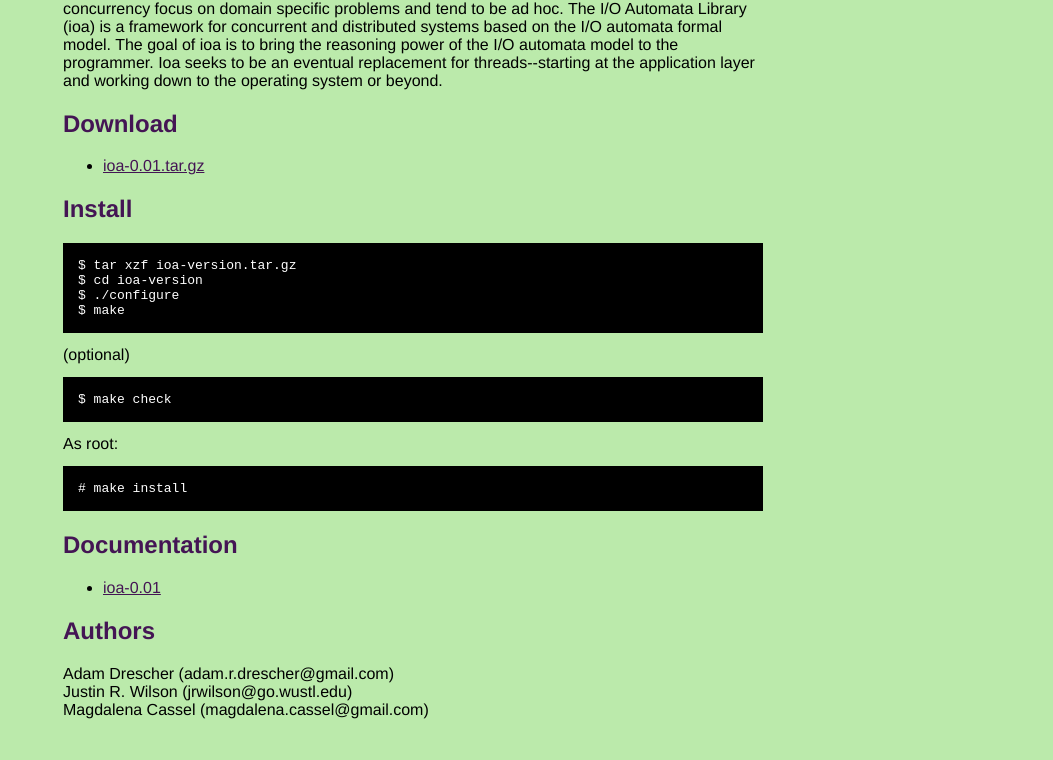
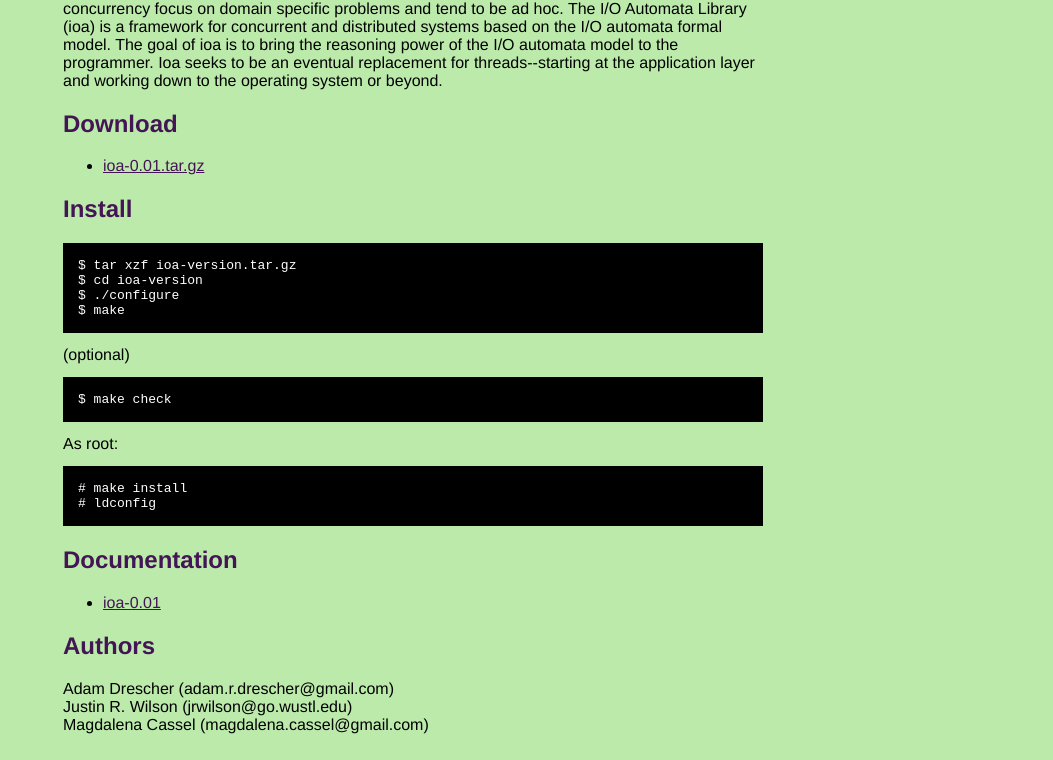
Before and after one commit to jrwilson/ioa, a plain HTML site: page index.html in a window 1280 px wide. Shown: the part 335-1095 px from the top of the page, without its empty margins (227-1280 px from the left). Drawn offline with Linux system fonts and the light colour scheme.

Commit message:
Added ldconfig to install.

```diff
--- a/index.html
+++ b/index.html
@@ -90,7 +90,8 @@ $ make</pre>
     (optional)
     <pre>$ make check</pre>
     As root:
-    <pre># make install</pre>
+    <pre># make install
+# ldconfig</pre>
     </p>
 
     <h2>Documentation</h2>
```
